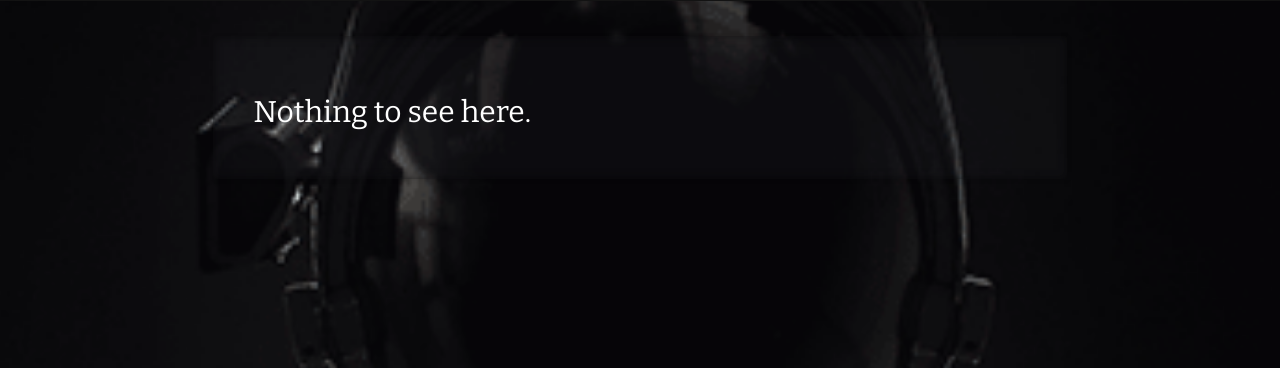
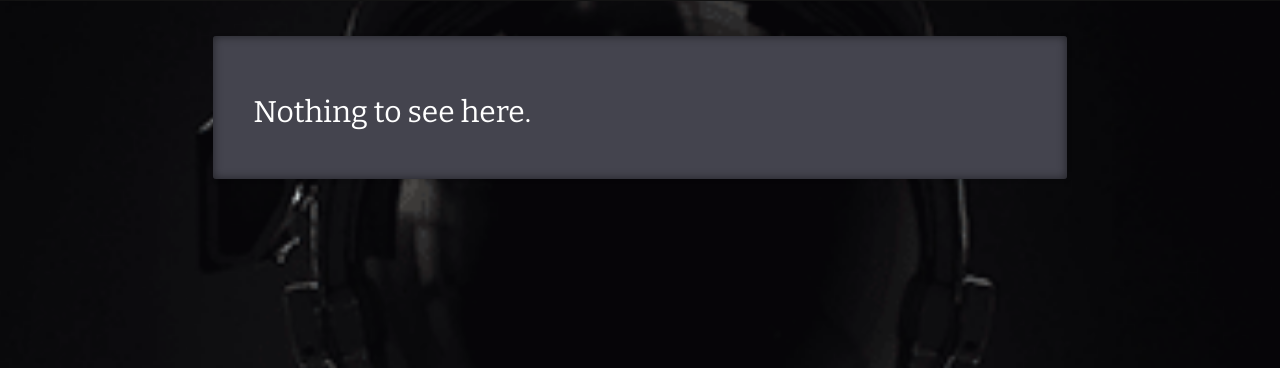
Before and after one commit to dbdeadbeat/refurence, a Flask app: template templates/profiles/list.html in a window 1280 px wide. Shown: the part 59-427 px from the top of the page. Run offline with Flask 2, Linux system fonts and the light colour scheme; the template is opened without the code that fills it, so the values that code supplies are empty; parts of the project's set-up code (start-up, migrations or seed data) failed here and were passed over; some libraries are stand-ins or nearby versions; some web fonts are replaced.

```diff
--- a/templates/profiles/list.html
+++ b/templates/profiles/list.html
@@ -3,7 +3,7 @@
 {% block content %}
 <div class="row">
 
-    <div class="col-sm-8 col-sm-offset-2 content-box">
+    <div class="col-sm-8 col-sm-offset-2 content-box-2">
 
         <h1 class="text-center">{{ title }}</h1>
 
```
